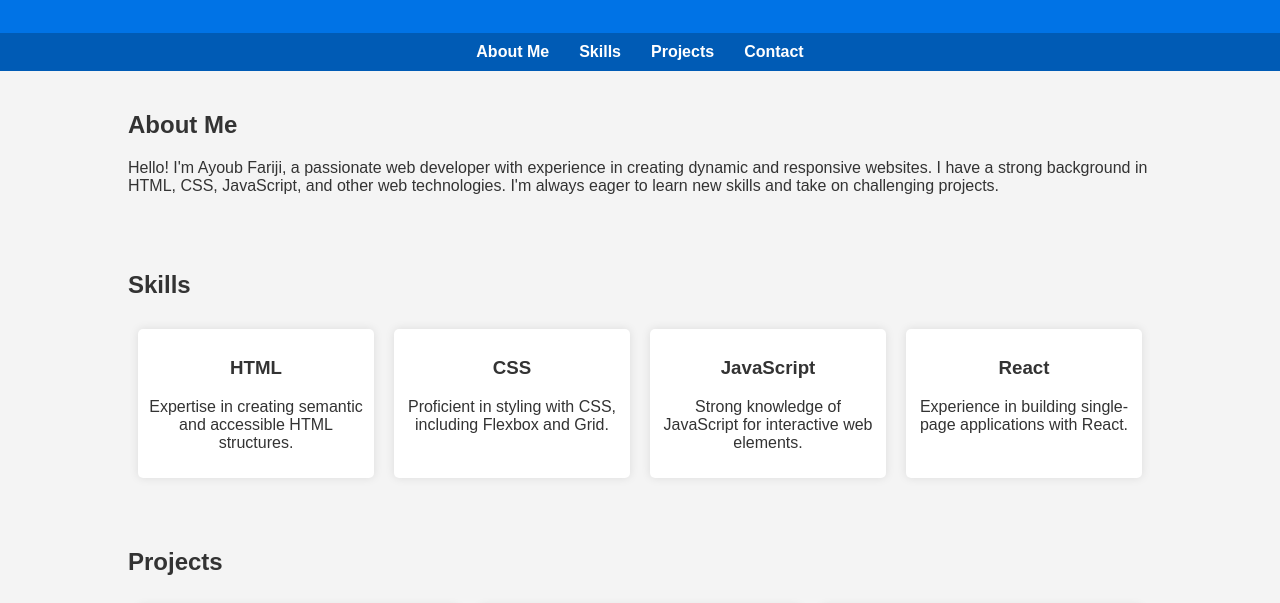
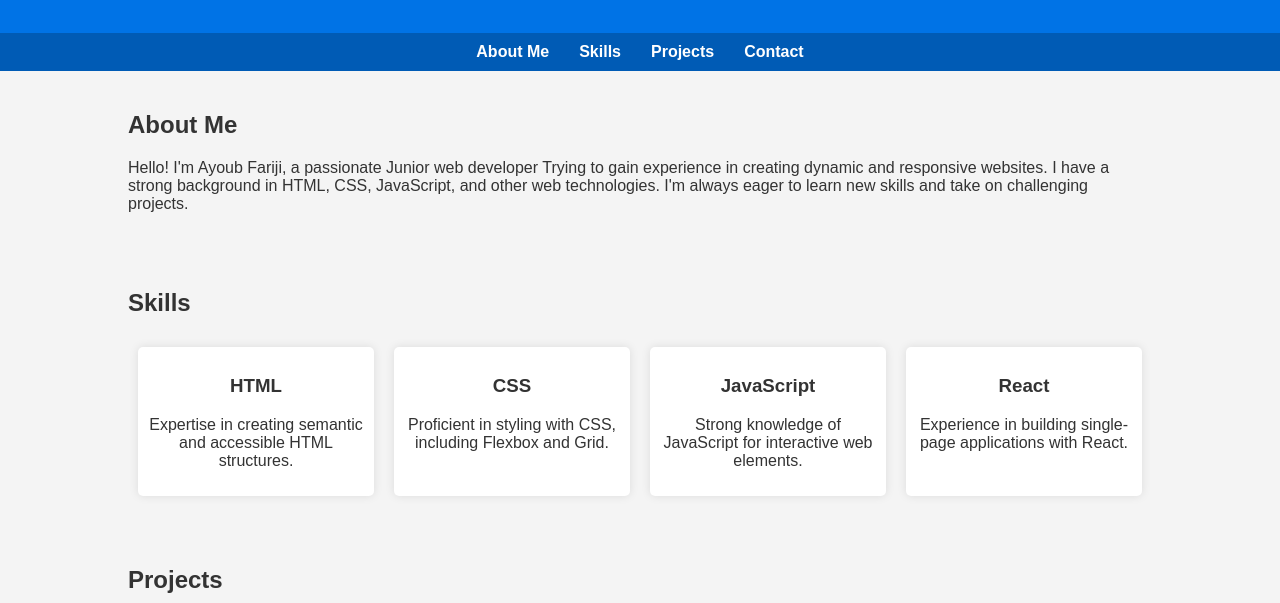
Before and after one commit to ayoub-fariji/ayoub-fariji.github.io, a plain HTML site: page index.html in a window 1280 px wide. Shown: the part 121-724 px from the top of the page. Drawn offline with Linux system fonts and the light colour scheme.

Commit message:
index.html

```diff
--- a/index.html
+++ b/index.html
@@ -79,7 +79,7 @@
 
 <section id="about" class="container">
     <h2>About Me</h2>
-    <p>Hello! I'm Ayoub Fariji, a passionate web developer with experience in creating dynamic and responsive websites. I have a strong background in HTML, CSS, JavaScript, and other web technologies. I'm always eager to learn new skills and take on challenging projects.</p>
+    <p>Hello! I'm Ayoub Fariji, a passionate Junior web developer Trying to gain experience in creating dynamic and responsive websites. I have a strong background in HTML, CSS, JavaScript, and other web technologies. I'm always eager to learn new skills and take on challenging projects.</p>
 </section>
 
 <section id="skills" class="container">
```
